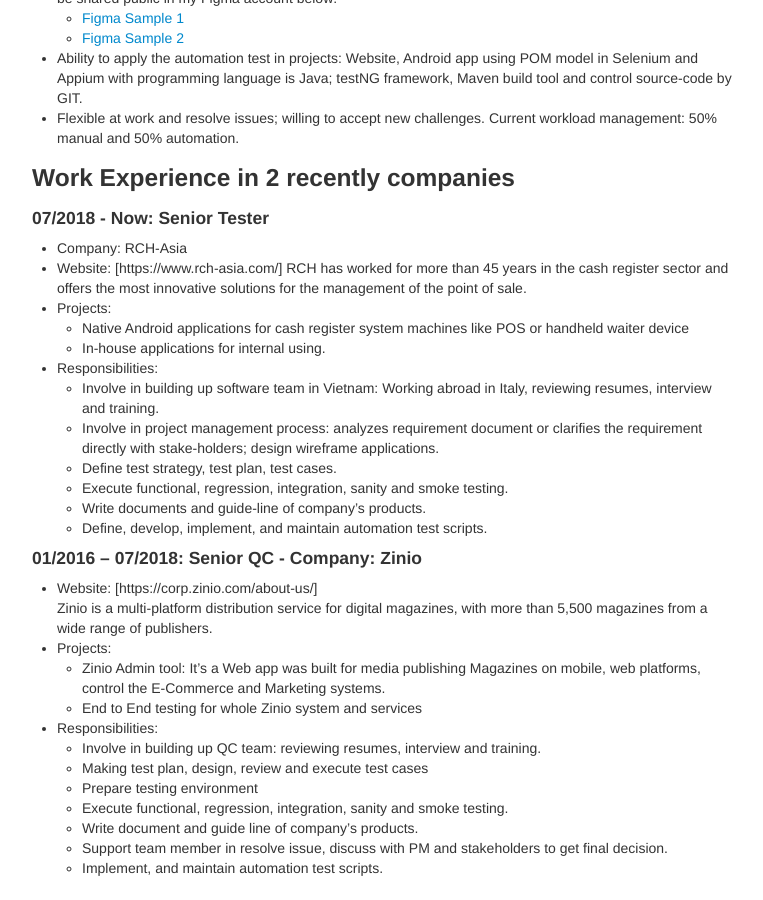
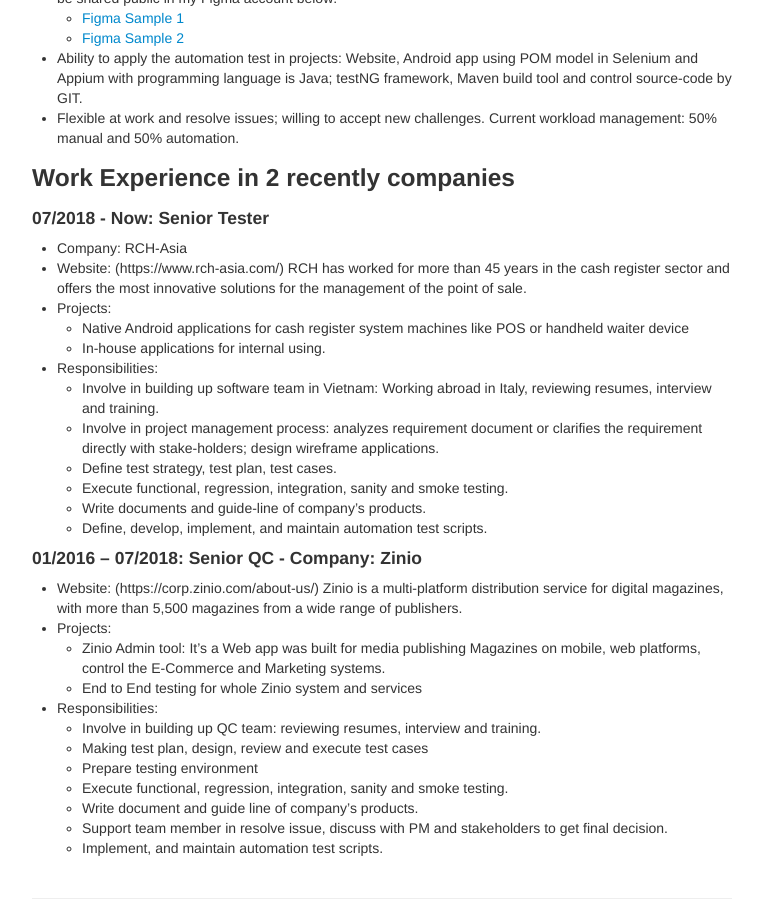
Before and after one commit to thuanpham0807/thuanpham.github.io, a Jekyll site: the page built from index.md, in a window 1280 px wide and 900 px high, scrolled down 844 px. Shown: the whole window, without its empty margins (258-1021 px from the left). Built offline with Jekyll 4.4.1, drawn with Linux system fonts in a browser that asks for light colours.

Commit message:
update company hyper link

```diff
--- a/index.md
+++ b/index.md
@@ -41,7 +41,7 @@
 
 #### 07/2018 - Now: Senior Tester
 - Company:  RCH-Asia
-- Website:   [https://www.rch-asia.com/]
+- Website:   (https://www.rch-asia.com/)
 RCH has worked for more than 45 years in the cash register sector and offers the most innovative solutions for the management of the point of sale.
 - Projects:
 	- Native Android applications for cash register system machines like POS or handheld waiter device
@@ -55,7 +55,7 @@
 	- Define, develop, implement, and maintain automation test scripts.
 
 #### 01/2016 – 07/2018: Senior QC - Company:  Zinio
-- Website:   [https://corp.zinio.com/about-us/]
+- Website:   (https://corp.zinio.com/about-us/)
 Zinio is a multi-platform distribution service for digital magazines, with more  than 5,500 magazines from a wide range of publishers.
 - Projects:
 	- Zinio Admin tool:  It’s a Web app was built for media publishing Magazines  on mobile, web platforms, control the E-Commerce and Marketing systems.
```
